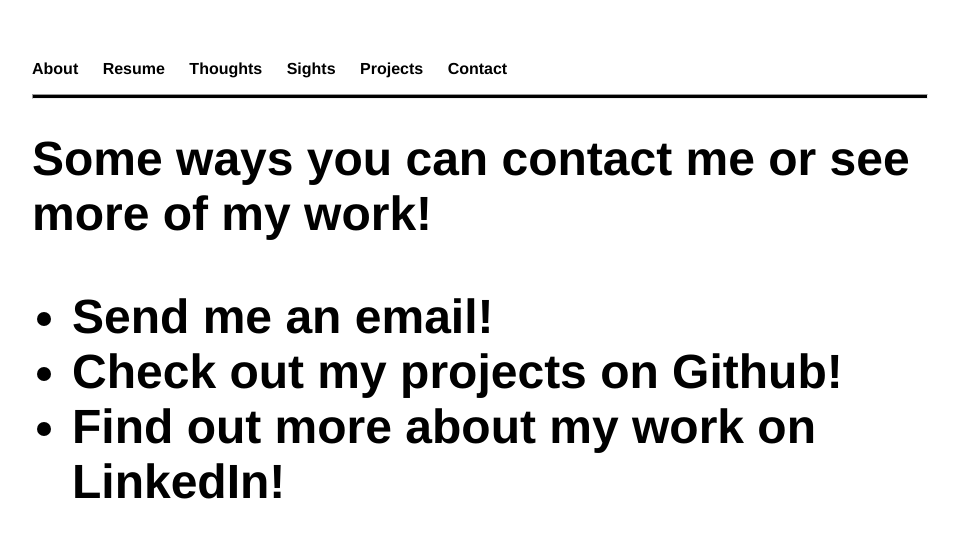
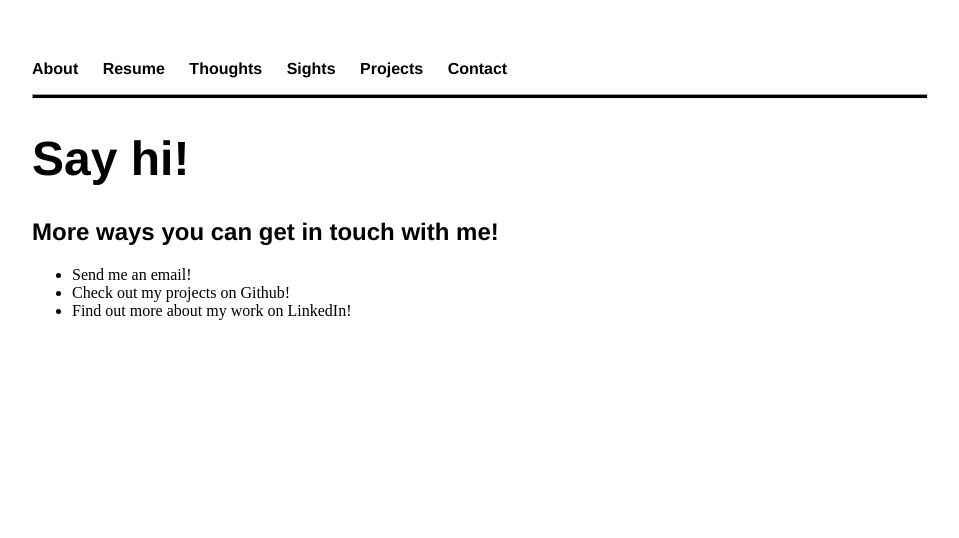
Before and after one commit to IronmanMk40/Matsick-Dot-Com, a Jekyll site: the page built from contact/index.html, in a window 1280 px wide. Shown: the top 538 px of the page, without its empty margins (160-1119 px from the left). Built offline with Jekyll 4.4.1, drawn with Linux system fonts in a browser that asks for light colours.

```diff
--- a/contact/index.html
+++ b/contact/index.html
@@ -1,12 +1,13 @@
 ---
 layout: default
-title: Contact Me
+title: Contact Me!
 ---
 <div class="blurb">
-      <h1>Some ways you can contact me or see more of my work!
+	<h1>Say hi!</h1>
+	<h2>More ways you can get in touch with me!</h2>
 	<ul>
 	      <li><a href="mailto:caleb@matsick.com">Send me an email!</a></li>
 	      <li><a href="https://github.com/calebmatsick">Check out my projects on Github!</a></li>
 		<li><a href="https://www.linkedin.com/in/calebmatsick/">Find out more about my work on LinkedIn! </a></li>
 	</ul>
-  </div>
+</div><!-- /.blurb -->
```
Lines whose indentation alone changed are shown as unchanged.
